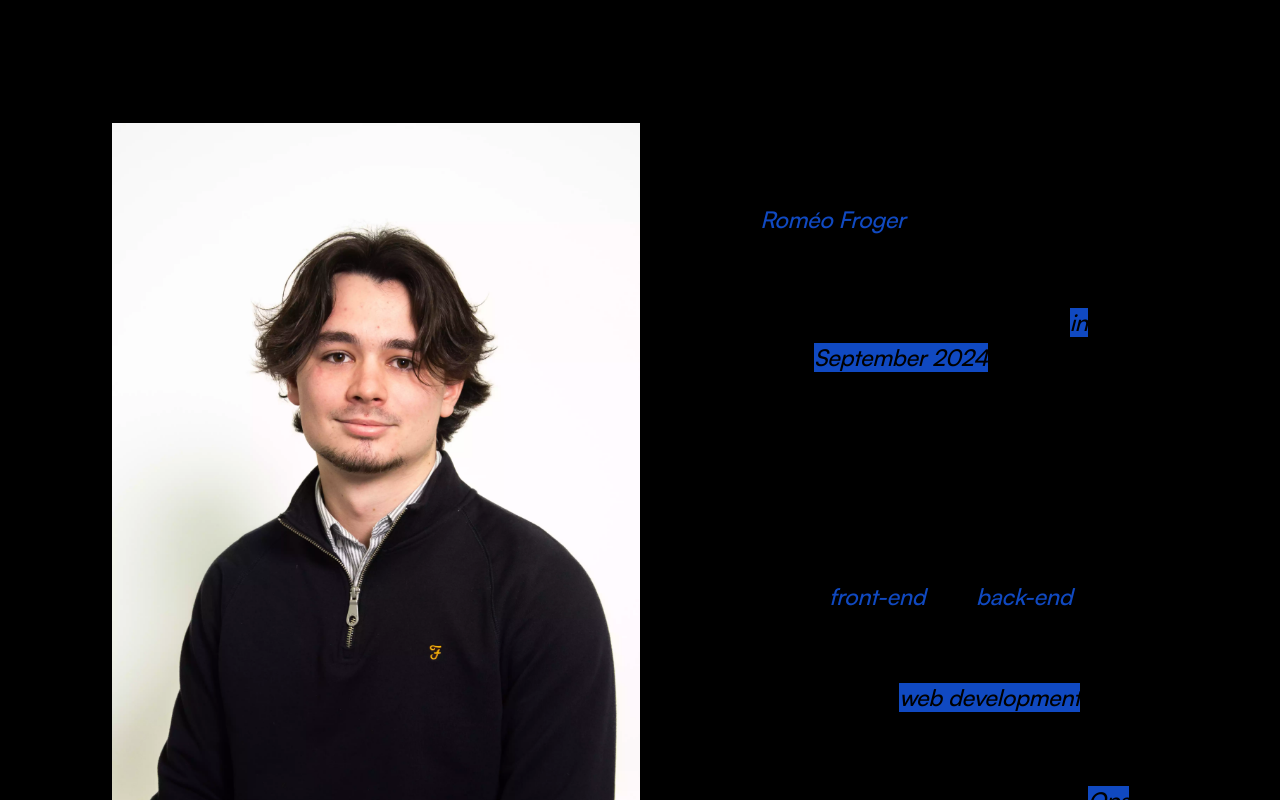
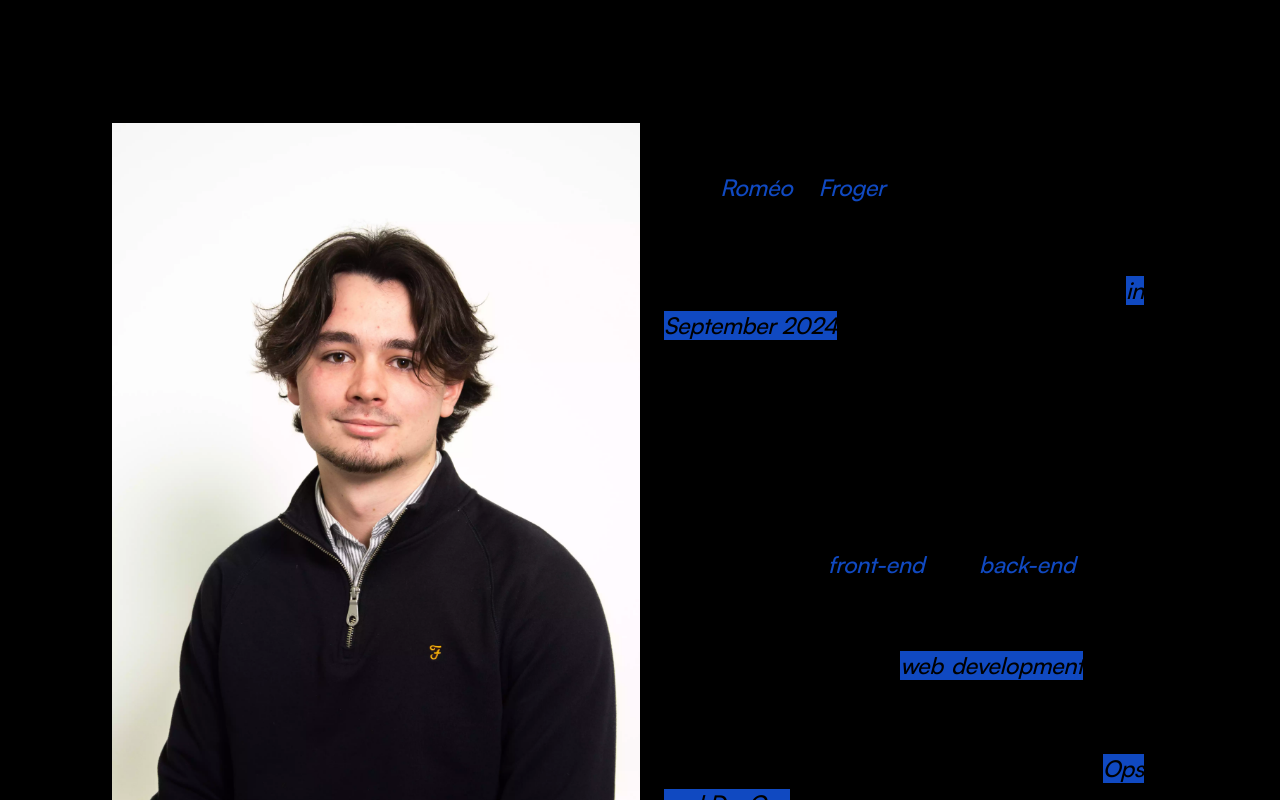
Before and after one commit to RomeoFroger49/portfolio, a React (Vite) app: page / in a window 1280 px wide. Shown: the part 1720-2520 px from the top of the page. Built offline with nearby package versions, Linux system fonts and the light colour scheme.

Commit message:
minor change

```diff
--- a/src/components/AboutComponent/Me.jsx
+++ b/src/components/AboutComponent/Me.jsx
@@ -13,9 +13,8 @@ export default function Me() {
       <div className="flex lg:flex-row flex-col pt-4 sm:p-12 z-[-1]">
         <img className="sm:w-1/2 sm:mx-auto" src={image} alt="" />
 
-        <div className="px-6 relative h-auto text-center " id="container">
-          <div className="flex flex-col sticky gap-8 top-0">
-            <h1 className=" text-xl font-satoshiMedium">Hello,</h1>
+        <div className="px-6 relative h-auto text-justify " id="container">
+          <div className="flex flex-col sticky gap-8 top-0 sm:mt-12">
             <h2 className="font-satoshiMedium text-md">
               I'm <i className="text-primary">Roméo Froger</i>, I am a
               third-year information sciences student at the{" "}
```
